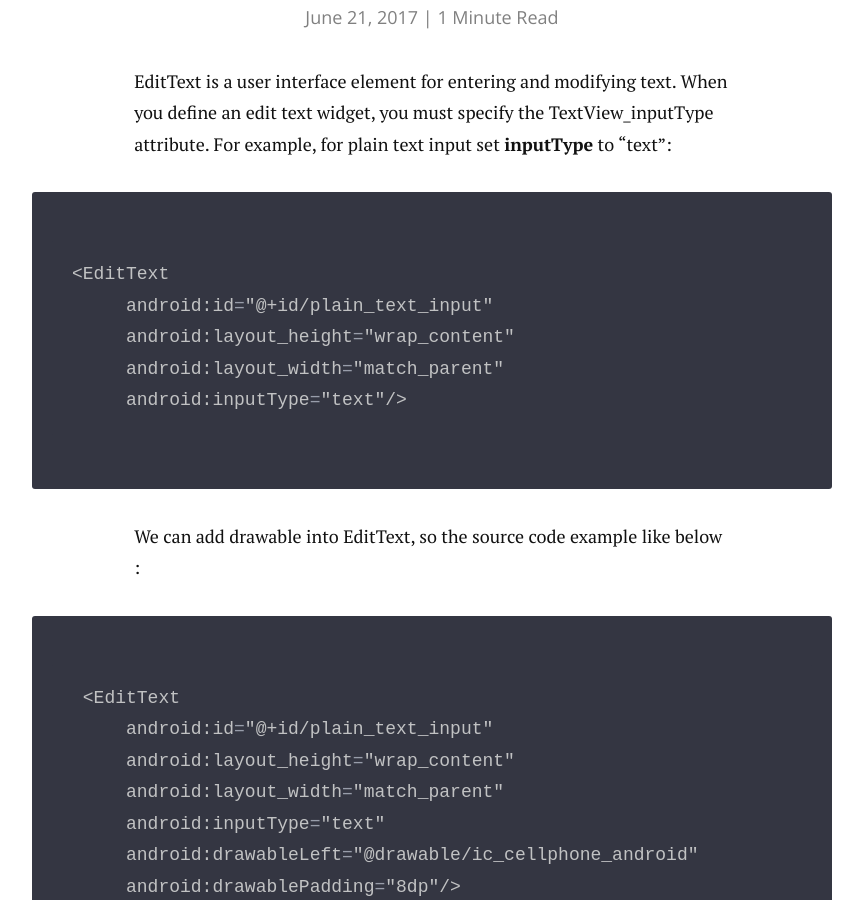
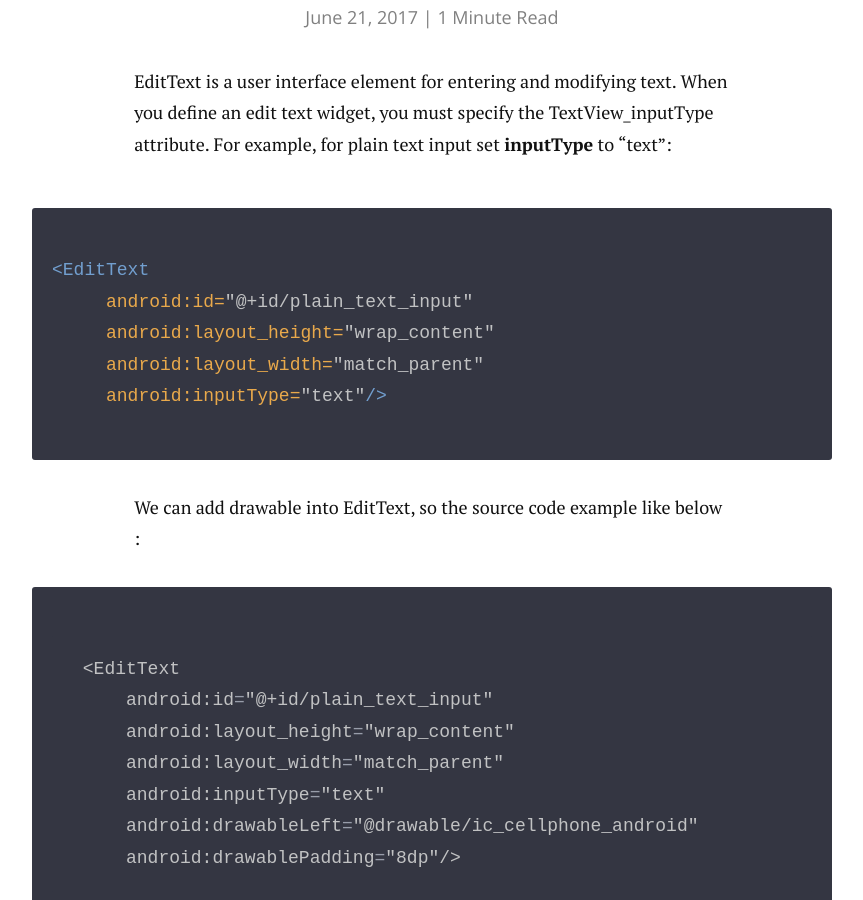
Before and after one commit to zigic88/zigic88.github.io, a Jekyll site: the page built from _posts/2017-06-22-drawable-multiline-edittext.markdown, in a window 1280 px wide and 900 px high, scrolled down 486 px. Shown: the whole window, without its empty margins (208-1071 px from the left). Built offline with Jekyll 4.4.1, drawn with Linux system fonts in a browser that asks for light colours; nearby versions of some CDN libraries.

Commit message:
Update github pages

````diff
--- a/_posts/2017-06-22-drawable-multiline-edittext.markdown
+++ b/_posts/2017-06-22-drawable-multiline-edittext.markdown
@@ -5,13 +5,13 @@ date:   2017-06-21
 ---
 
 EditText is a user interface element for entering and modifying text. When you define an edit text widget, you must specify the TextView_inputType attribute. For example, for plain text input set **inputType** to "text":
-```sh
+{% highlight xml %}
 <EditText
      android:id="@+id/plain_text_input"
      android:layout_height="wrap_content"
      android:layout_width="match_parent"
      android:inputType="text"/>
-```
+{% endhighlight %}
 We can add drawable into EditText, so the source code example like below :
 ```sh
  <EditText
````
